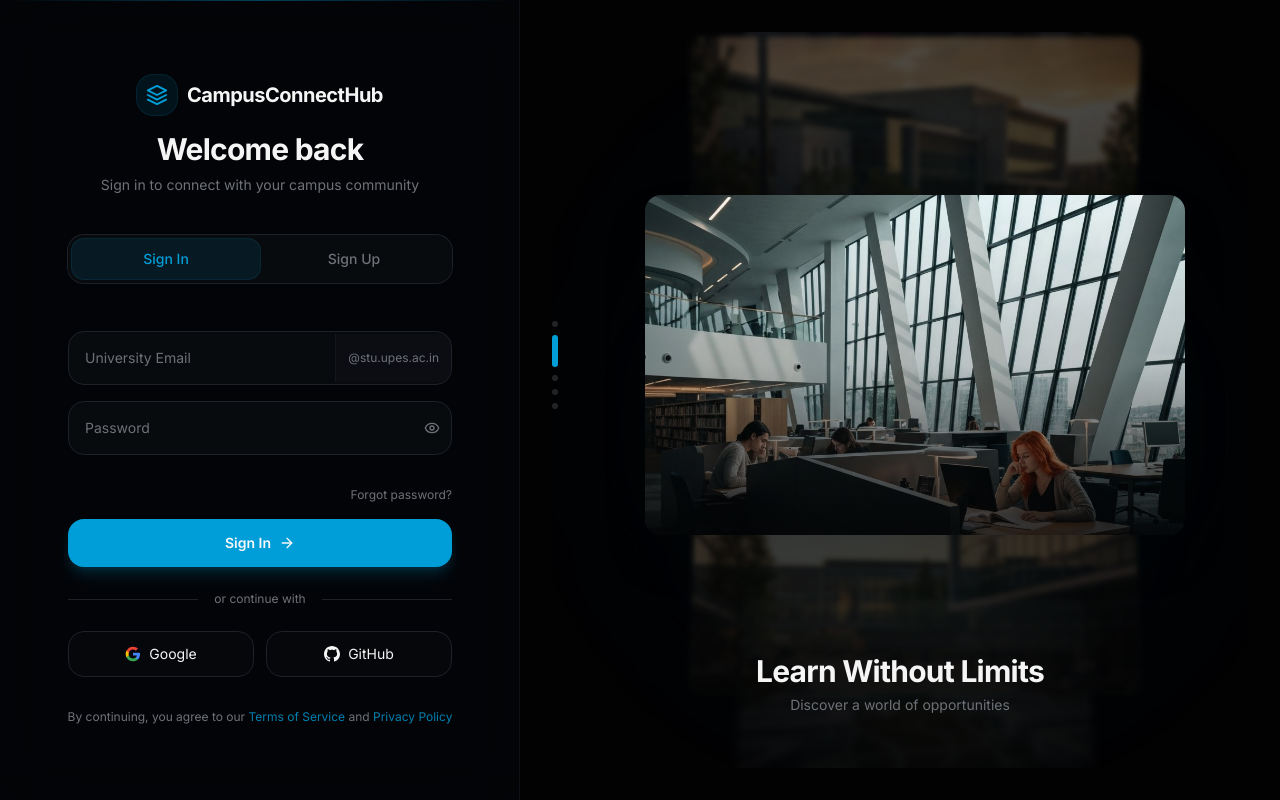
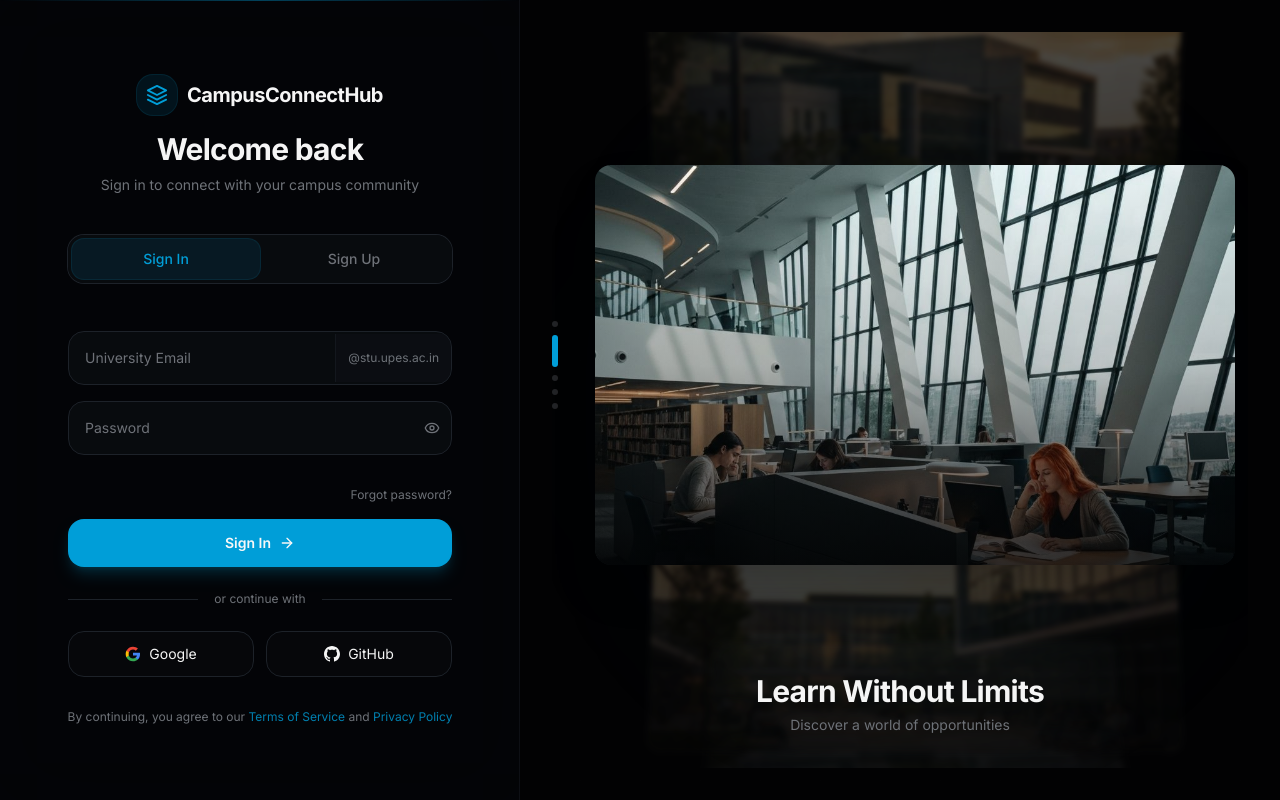
Before and after one commit to croakie-ai/v0-campus-connect-hub-authentication-interface, a Next.js app: page / in a window 1280 px wide. Built offline with nearby package versions, Linux system fonts and the light colour scheme.

Commit message:
style: adjust image card dimensions and carousel height\n\nUpdate card sizes for all breakpoints and increase carousel\ncontainer height for better spacing.

```diff
--- a/components/campus-carousel.tsx
+++ b/components/campus-carousel.tsx
@@ -127,13 +127,13 @@ export function CampusCarousel() {
         </div>
 
         {/* Carousel container */}
-        <div className="relative flex h-[55vh] flex-1 items-center justify-center lg:h-[70vh]">
+        <div className="relative flex h-[60vh] flex-1 items-center justify-center lg:h-[75vh]">
           {campusImages.map((image, index) => {
             const style = getImageStyle(index)
             return (
               <div
                 key={image.src}
-                className="absolute h-[240px] w-[380px] overflow-hidden rounded-2xl shadow-2xl transition-all duration-700 ease-in-out lg:h-[300px] lg:w-[480px] xl:h-[340px] xl:w-[540px]"
+                className="absolute h-[280px] w-[440px] overflow-hidden rounded-2xl shadow-2xl transition-all duration-700 ease-in-out lg:h-[360px] lg:w-[560px] xl:h-[400px] xl:w-[640px]"
                 style={{
                   ...style,
                   transformStyle: "preserve-3d",
@@ -145,7 +145,7 @@ export function CampusCarousel() {
                   fill
                   className="object-cover"
                   priority={index === 0}
-                  sizes="(max-width: 1024px) 380px, 540px"
+                  sizes="(max-width: 1024px) 440px, 640px"
                 />
                 {/* Gradient overlay */}
                 <div className="absolute inset-0 bg-gradient-to-t from-background/80 via-background/20 to-transparent" />
```
